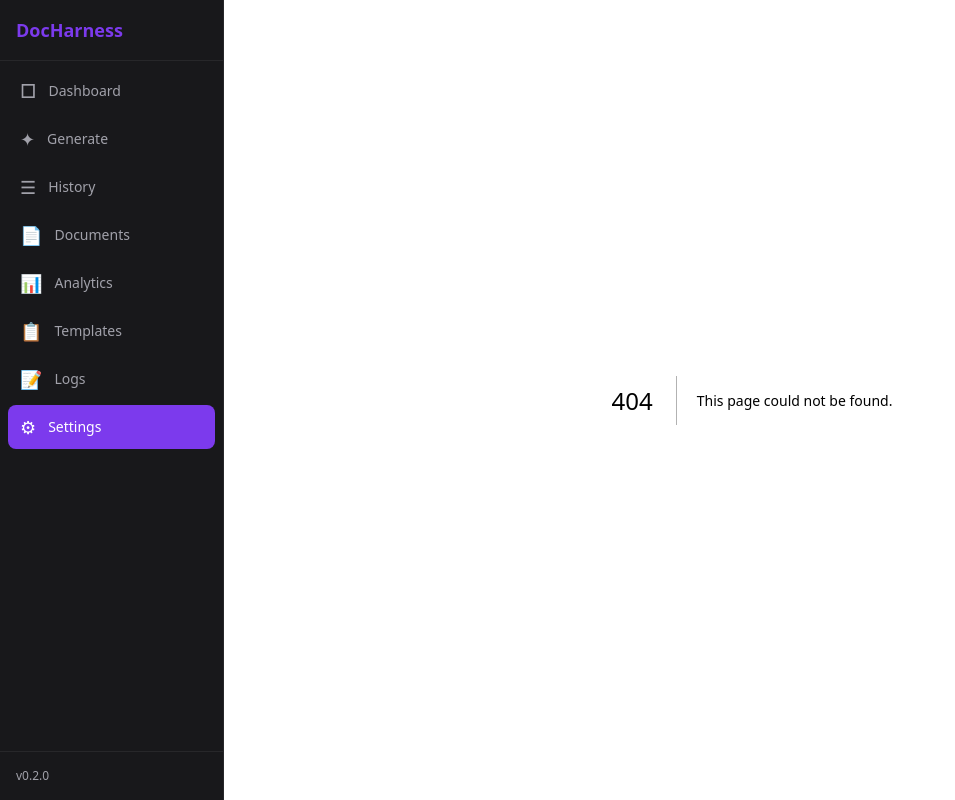
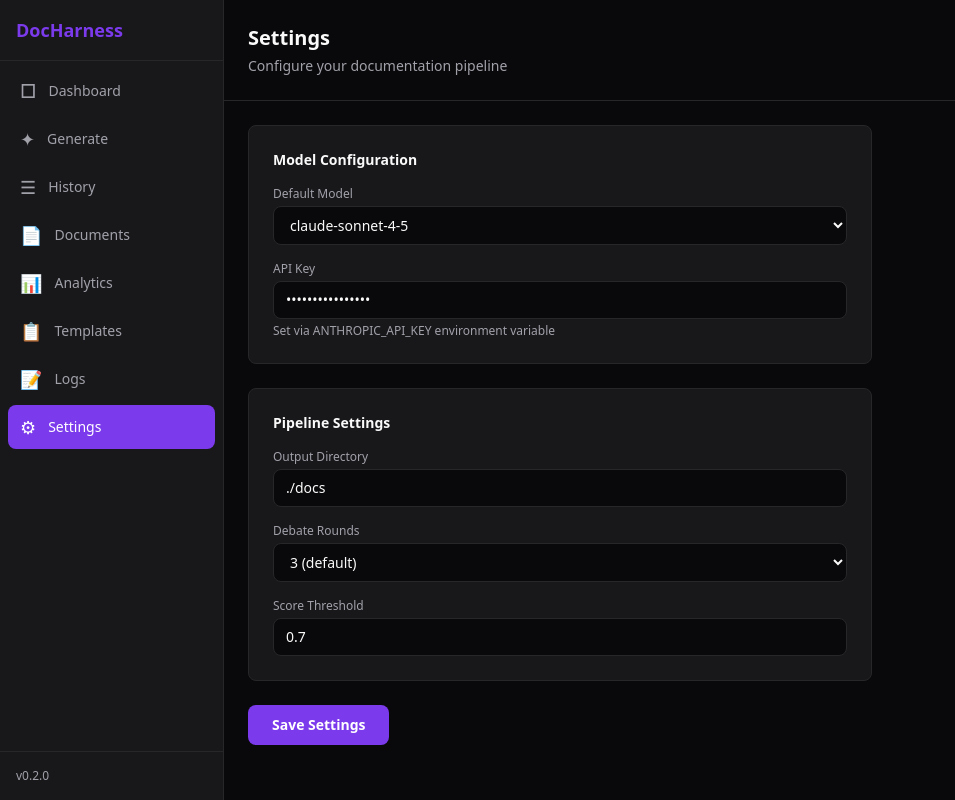
Before and after one commit to Tecknowlogiq-Kabo/doc-harness, a Next.js app in the folder doc-harness/packages/web/: page /settings in a window 1280 px wide. Before the commit this address had no page. Shown: the whole page, without its empty margins (0-955 px from the left). Built offline with nearby package versions, Linux system fonts and the light colour scheme.

Commit message:
feat: add Settings page with model and pipeline configuration

```diff
--- /dev/null
+++ b/doc-harness/packages/web/src/app/settings/page.tsx
@@ -0,0 +1,91 @@
+"use client";
+
+import { useState } from "react";
+import { PageHeader } from "@/components/page-header";
+
+export default function SettingsPage() {
+  const [saved, setSaved] = useState(false);
+
+  const handleSave = (e: React.FormEvent) => {
+    e.preventDefault();
+    setSaved(true);
+    setTimeout(() => setSaved(false), 2000);
+  };
+
+  return (
+    <div>
+      <PageHeader title="Settings" description="Configure your documentation pipeline" />
+
+      <div className="p-6 max-w-2xl">
+        <form onSubmit={handleSave} className="space-y-6">
+          <div className="bg-surface border border-border rounded-lg p-6">
+            <h3 className="text-sm font-semibold mb-4">Model Configuration</h3>
+            <div className="space-y-4">
+              <div>
+                <label className="block text-xs text-text-muted mb-1">Default Model</label>
+                <select className="w-full px-3 py-2 bg-bg border border-border rounded-lg text-sm text-text focus:outline-none focus:border-primary">
+                  <option>claude-sonnet-4-5</option>
+                  <option>claude-opus-4-5</option>
+                </select>
+              </div>
+              <div>
+                <label className="block text-xs text-text-muted mb-1">API Key</label>
+                <input
+                  type="password"
+                  defaultValue="••••••••••••••••"
+                  className="w-full px-3 py-2 bg-bg border border-border rounded-lg text-sm text-text focus:outline-none focus:border-primary"
+                />
+                <p className="text-xs text-text-muted mt-1">Set via ANTHROPIC_API_KEY environment variable</p>
+              </div>
+            </div>
+          </div>
+
+          <div className="bg-surface border border-border rounded-lg p-6">
+            <h3 className="text-sm font-semibold mb-4">Pipeline Settings</h3>
+            <div className="space-y-4">
+              <div>
+                <label className="block text-xs text-text-muted mb-1">Output Directory</label>
+                <input
+                  type="text"
+                  defaultValue="./docs"
+                  className="w-full px-3 py-2 bg-bg border border-border rounded-lg text-sm text-text focus:outline-none focus:border-primary"
+                />
+              </div>
+              <div>
+                <label className="block text-xs text-text-muted mb-1">Debate Rounds</label>
+                <select className="w-full px-3 py-2 bg-bg border border-border rounded-lg text-sm text-text focus:outline-none focus:border-primary">
+                  <option>3 (default)</option>
+                  <option>2</option>
+                  <option>4</option>
+                  <option>5</option>
+                </select>
+              </div>
+              <div>
+                <label className="block text-xs text-text-muted mb-1">Score Threshold</label>
+                <input
+                  type="number"
+                  defaultValue="0.7"
+                  step="0.05"
+                  min="0"
+                  max="1"
+                  className="w-full px-3 py-2 bg-bg border border-border rounded-lg text-sm text-text focus:outline-none focus:border-primary"
+                />
+              </div>
+            </div>
+          </div>
+
+          <button
+            type="submit"
+            className={`px-6 py-2.5 rounded-lg text-sm font-semibold transition-colors ${
+              saved
+                ? "bg-green-950 text-success border border-green-900"
+                : "bg-primary text-white hover:bg-primary-hover"
+            }`}
+          >
+            {saved ? "✓ Saved" : "Save Settings"}
+          </button>
+        </form>
+      </div>
+    </div>
+  );
+}
```
